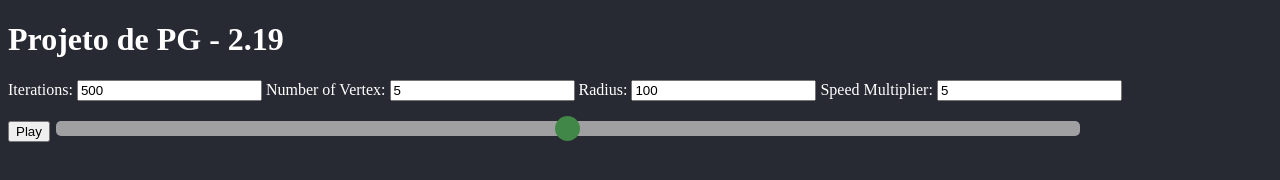
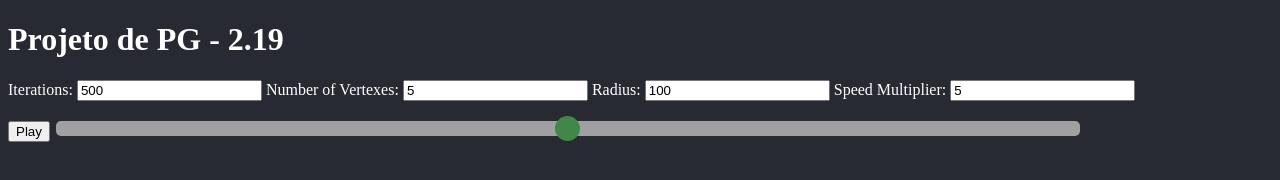
Before and after one commit to mvgmb/BezierCurvePolygons, a plain HTML site: page canvas.html in a window 1280 px wide. Drawn offline with Linux system fonts and the light colour scheme.

Commit message:
Update canvas.html

```diff
--- a/canvas.html
+++ b/canvas.html
@@ -51,7 +51,7 @@
         <form id="form" style="color:#FFFFFF">
             Iterations:
             <input type="number" name="iterations" value='500'>
-            Number of Vertex:
+            Number of Vertexes:
             <input type="number" name="no_vertex" value='5'>
             Radius:
             <input type="number" name="radius" value='100'>
```
